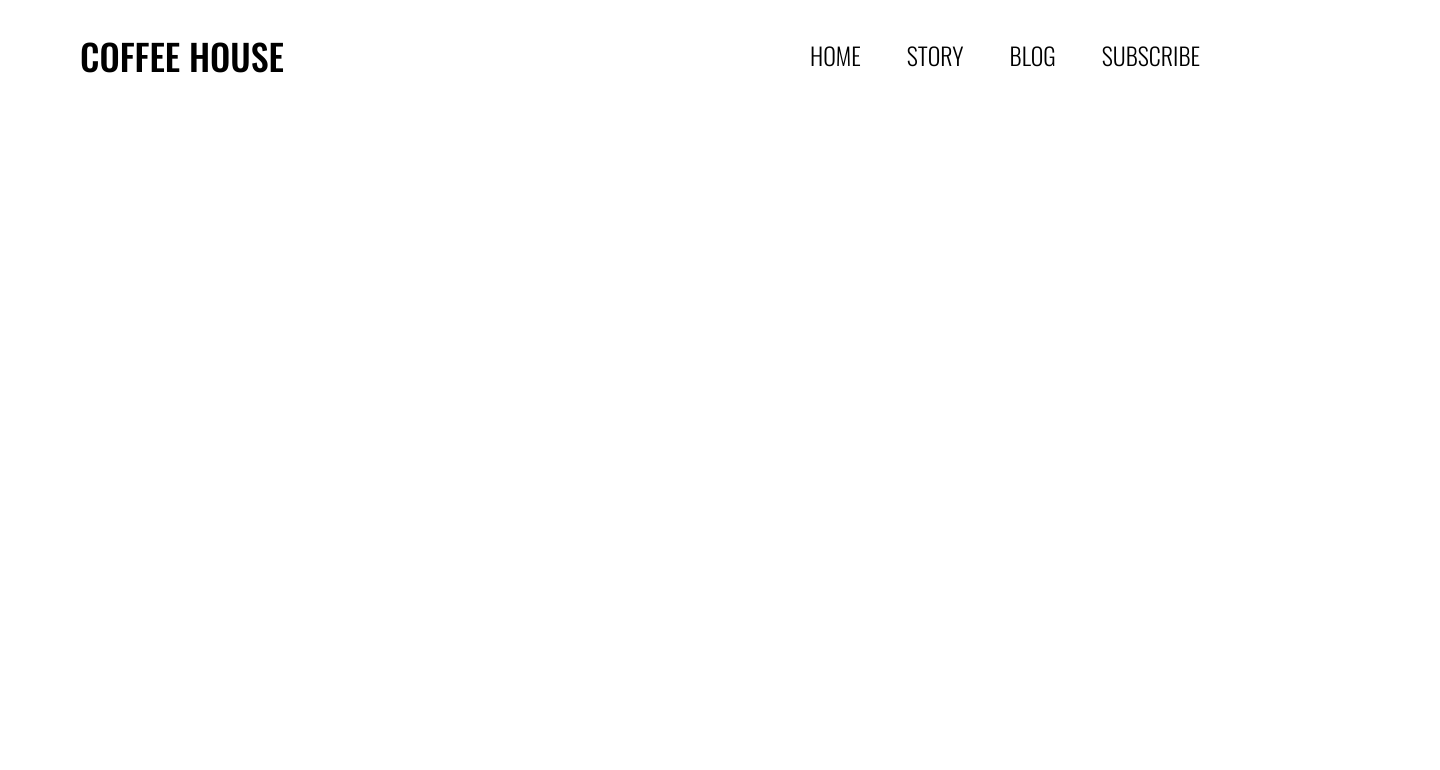
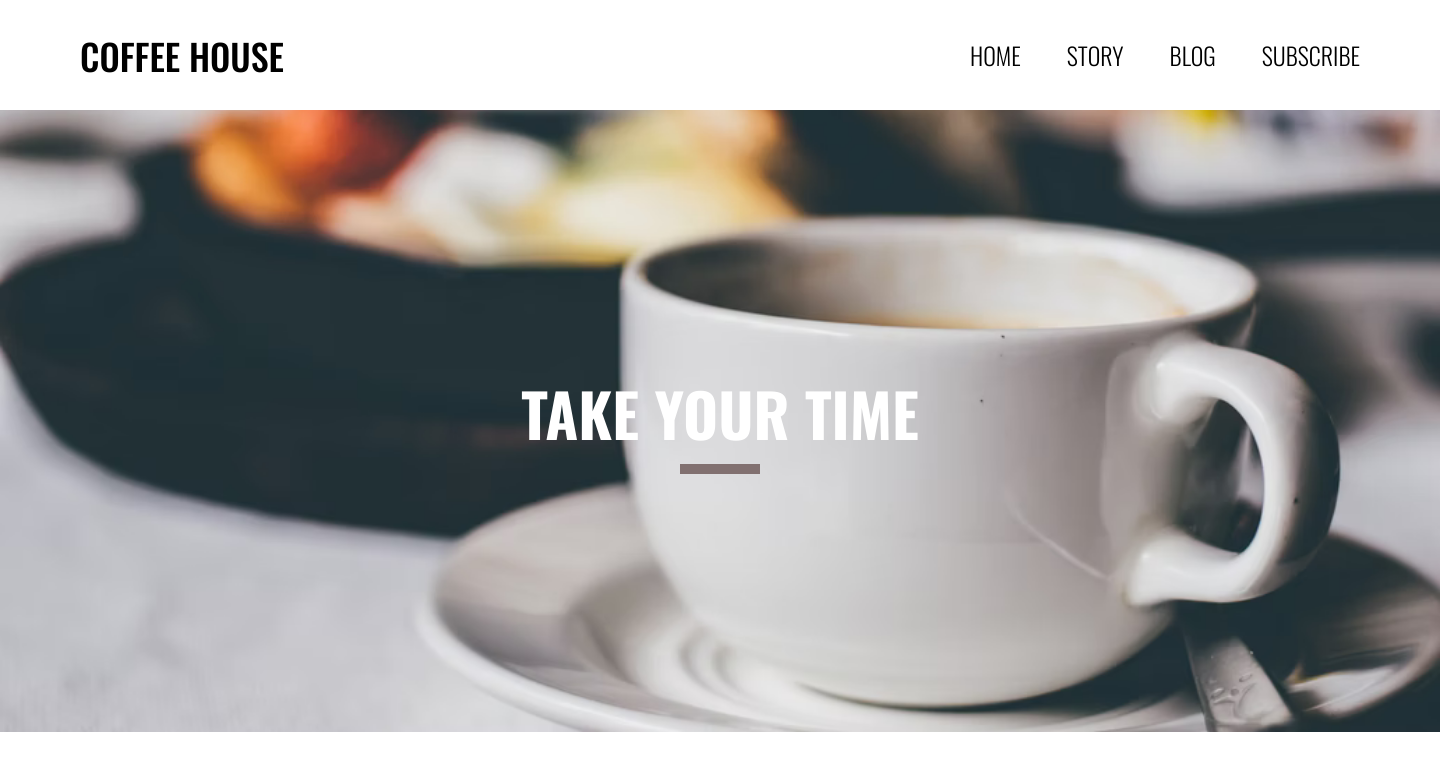
Before and after one commit to DenisLystsev/LandingPage, a website: page src/index.html in a window 1280 px wide. Shown: the whole page, 1440 px wide, since content can reach past the window. Drawn offline with nearby package versions, Linux system fonts and the light colour scheme; files that its build step writes are made by us from their sources.

Commit message:
Сделал блок Home

```diff
--- a/src/index.html
+++ b/src/index.html
@@ -14,6 +14,7 @@
 </head>
 
 <body class="body">
+    <div class="container">
         <header class="header">
             <a href="\" class="logo">Coffee House</a>
             <ul class="menu">
@@ -23,6 +24,11 @@
                 <li class="menu__item"><a class="menu__item__anchor" href="#">Subscribe</a></li>
             </ul>
         </header>
+        <div class="home">
+            <div class="home__text">TAKE YOUR TIME</div>
+            <div class="home__line"></div>
+        </div>
+    </div>
 </body>
 
 </html>
--- a/src/styles/style.scss
+++ b/src/styles/style.scss
@@ -2,6 +2,11 @@
     margin: 0;
     padding: 0;
     box-sizing: border-box;
+}
+
+.container {
+    width: 1440px;
+    margin: 0 auto;
 }
 
 .header {
@@ -14,7 +19,7 @@
 
 .logo {
     display: block;
-    color: #000000;
+    color: #000;
 
     text-decoration: none;
     font-family: 'Oswald';
@@ -22,7 +27,6 @@
     font-weight: 500;
     font-size: 36px;
     line-height: 53px;
-    text-align: center;
     text-transform: uppercase;
 }
 
@@ -38,7 +42,7 @@
         }
 
         &__anchor {
-            color: #000000;
+            color: #000;
 
             font-family: 'Oswald';
             font-style: normal;
@@ -50,3 +54,31 @@
         }
     }
 }
+
+.home {
+    height: 622px;
+    background-image: url("../img/Background.png");
+    background-repeat: no-repeat;
+    background-size: cover;
+    background-position: bottom;
+    display: flex;
+    justify-content: center;
+    align-items: center;
+    flex-direction: column;
+
+    &__text {
+        color: #fff;
+        font-family: 'Oswald';
+        font-style: normal;
+        font-weight: 700;
+        font-size: 60px;
+        line-height: 89px;
+        margin-bottom: 7px;
+    }
+
+    &__line {
+        width: 80px;
+        height: 10px;
+        background-color: #817070;
+    }
+}
```
Also changed, not shown: dist/css/main.min.css, dist/img/Background.png (added), dist/index.html, src/img/Background.png (added). Lines whose indentation alone changed are shown as unchanged.
